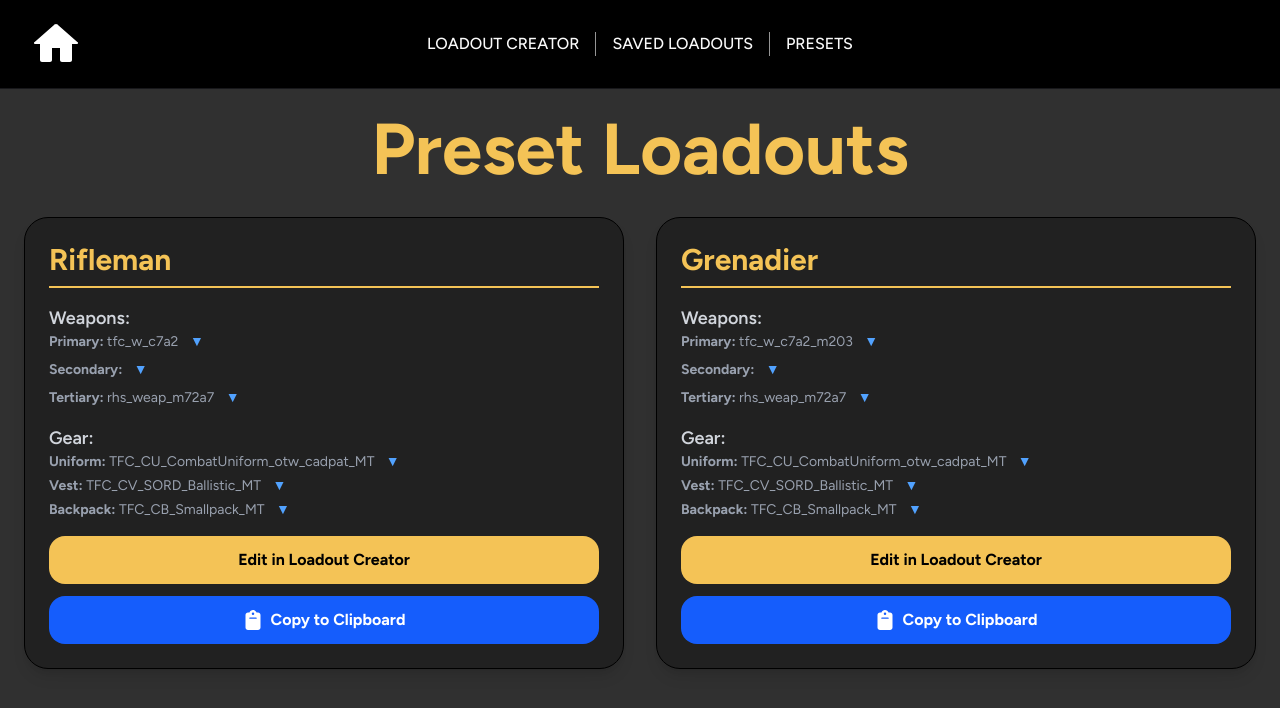
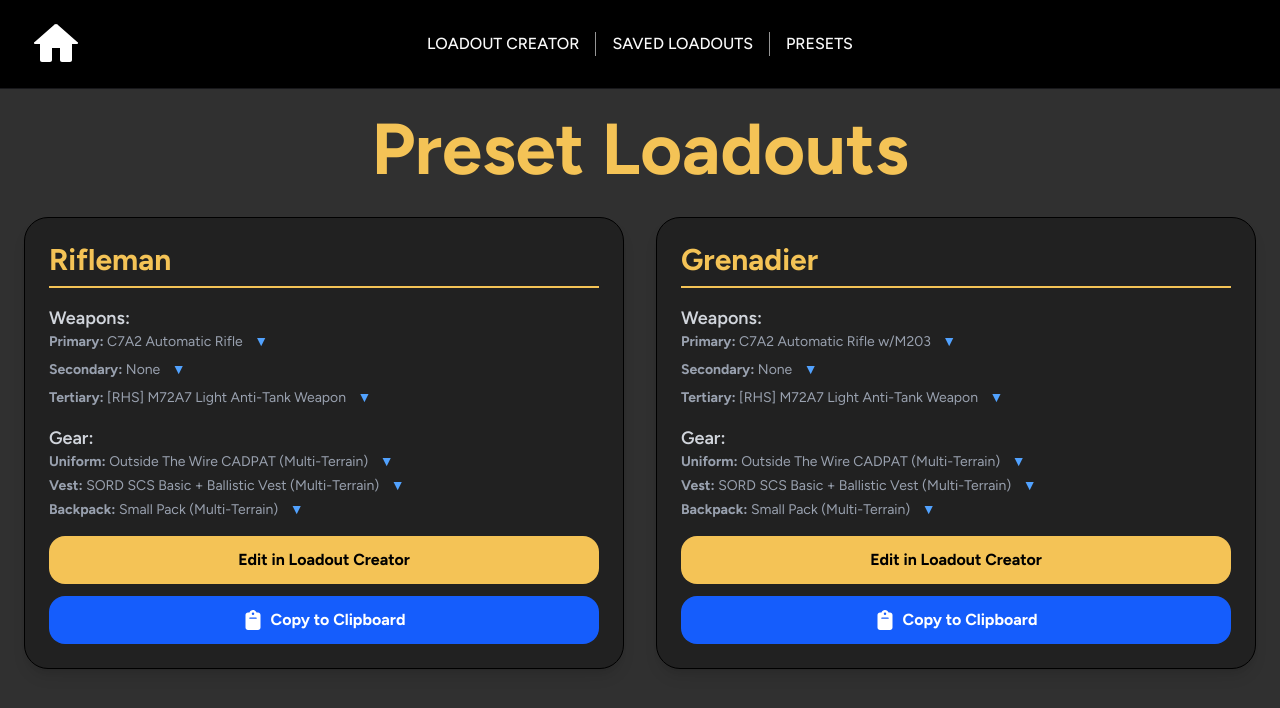
Before and after one commit to B-Fanjoy/7CMBG-LoadoutCreator, a Vue app: page /presets in a window 1280 px wide. Shown: the top 708 px of the page. Built offline with nearby package versions, Linux system fonts and the light colour scheme; a web font is replaced by a local one.

Commit message:
made actual names work on presets and fixed some item ids

```diff
--- a/src/data/items.json
+++ b/src/data/items.json
@@ -183,7 +183,7 @@
               { "id": "ACE_Chemlight_HiGreen", "name": "Chemlight (Hi Green)", "weight": 0.20 },
               { "id": "ACE_Chemlight_HiRed", "name": "Chemlight (Hi Red)", "weight": 0.20 },
               { "id": "ACE_Chemlight_HiYellow", "name": "Chemlight (Hi Yellow)", "weight": 0.20 },
-              { "id": "ACE_EarPlugs", "name": "Chemlight (IR)", "weight": 0.20 }
+              { "id": "ACE_Chemlight_IR", "name": "Chemlight (IR)", "weight": 0.20 }
             ]
           }
         ]
--- a/src/views/PresetsView.vue
+++ b/src/views/PresetsView.vue
@@ -18,29 +18,29 @@
           <h3 class="text-lg font-semibold text-gray-300">Weapons:</h3>
           <ul class="text-gray-400 text-sm space-y-2">
             <li>
-              <strong>Primary:</strong> {{ preset.loadout[0][0][0] }}
+              <strong>Primary:</strong> {{ findItemName(preset.loadout[0][0][0]) }}
               <button @click="toggleSection('primary', preset.name)" class="text-blue-400 ml-2">▼</button>
               <ul v-if="expandedSections[preset.name]?.primary" class="ml-4 mt-2 text-gray-500">
                 <li v-for="(attachment, index) in formatAttachments(preset.loadout[0][0])" :key="index">
-                  • {{ attachment || "None" }}
+                  • {{ findItemName(attachment) || "None" }}
                 </li>
               </ul>
             </li>
             <li>
-              <strong>Secondary:</strong> {{ preset.loadout[0][1][0] }}
+              <strong>Secondary:</strong> {{ findItemName(preset.loadout[0][1][0]) }}
               <button @click="toggleSection('secondary', preset.name)" class="text-blue-400 ml-2">▼</button>
               <ul v-if="expandedSections[preset.name]?.secondary" class="ml-4 mt-2 text-gray-500">
                 <li v-for="(attachment, index) in formatAttachments(preset.loadout[0][1])" :key="index">
-                  • {{ attachment || "None" }}
+                  • {{ findItemName(attachment) || "None" }}
                 </li>
               </ul>
             </li>
             <li>
-              <strong>Tertiary:</strong> {{ preset.loadout[0][2][0] }}
+              <strong>Tertiary:</strong> {{ findItemName(preset.loadout[0][2][0]) }}
               <button @click="toggleSection('tertiary', preset.name)" class="text-blue-400 ml-2">▼</button>
               <ul v-if="expandedSections[preset.name]?.tertiary" class="ml-4 mt-2 text-gray-500">
                 <li v-for="(attachment, index) in formatAttachments(preset.loadout[0][2])" :key="index">
-                  • {{ attachment || "None" }}
+                  • {{ findItemName(attachment) || "None" }}
                 </li>
               </ul>
             </li>
@@ -52,29 +52,29 @@
           <h3 class="text-lg font-semibold text-gray-300">Gear:</h3>
           <ul class="text-gray-400 text-sm space-y-1">
             <li>
-              <strong>Uniform:</strong> {{ preset.loadout[0][3][0] }}
+              <strong>Uniform:</strong> {{ findItemName(preset.loadout[0][3][0]) }}
               <button @click="toggleSection('uniform', preset.name)" class="text-blue-400 ml-2">▼</button>
               <ul v-if="expandedSections[preset.name]?.uniform" class="ml-4 mt-2 text-gray-500">
                 <li v-for="(item, index) in preset.loadout[0][3][1]" :key="index">
-                  • {{ item[0] }} x{{ item[1] }}
+                  • {{ findItemName(item[0]) }} x{{ item[1] }}
                 </li>
               </ul>
             </li>
             <li>
-              <strong>Vest:</strong> {{ preset.loadout[0][4][0] }}
+              <strong>Vest:</strong> {{ findItemName(preset.loadout[0][4][0]) }}
               <button @click="toggleSection('vest', preset.name)" class="text-blue-400 ml-2">▼</button>
               <ul v-if="expandedSections[preset.name]?.vest" class="ml-4 mt-2 text-gray-500">
                 <li v-for="(item, index) in preset.loadout[0][4][1]" :key="index">
-                  • {{ item[0] }} x{{ item[1] }}
+                  • {{ findItemName(item[0]) }} x{{ item[1] }}
                 </li>
               </ul>
             </li>
             <li>
-              <strong>Backpack:</strong> {{ preset.loadout[0][5][0] }}
+              <strong>Backpack:</strong> {{ findItemName(preset.loadout[0][5][0]) }}
               <button @click="toggleSection('backpack', preset.name)" class="text-blue-400 ml-2">▼</button>
               <ul v-if="expandedSections[preset.name]?.backpack" class="ml-4 mt-2 text-gray-500">
                 <li v-for="(item, index) in preset.loadout[0][5][1]" :key="index">
-                  • {{ item[0] }} x{{ item[1] }}
+                  • {{ findItemName(item[0]) }} x{{ item[1] }}
                 </li>
               </ul>
             </li>
@@ -116,12 +116,18 @@
 </template>
 
 <script>
+import gearData from "/src/data/gear.json";
+import weaponsData from "/src/data/weapons.json";
+import itemsData from "/src/data/items.json";
 import { useLoadoutStore } from '/src/stores/loadoutStore.js';
 
 export default {
   name: 'PresetsView',
   data() {
     return {
+      weapons: weaponsData.sections,
+      gear: gearData.sections,
+      items: itemsData.sections,
       expandedSections: {},
       presets: [
         {
@@ -152,7 +158,6 @@ export default {
                   ["ACRE_PRC343", 1],
                   ["SmokeShell", 2, 1],
                   ["rhs_mag_m67", 2, 1],
-                  ["SmokeShellGreen", 1, 1],
                   ["rhs_mag_30Rnd_556x45_Mk262_Stanag", 4, 30]
                 ]
               ], // Vest
@@ -236,6 +241,42 @@ export default {
     };
   },
   methods: {
+    findItemName(id) {
+      if (!id) return "None";
+
+      // Search Weapons
+      for (const section of this.weapons) {
+        if (section.weapons) {
+          for (const weapon of section.weapons) {
+            if (weapon.id === id) return weapon.name;
+          }
+        }
+      }
+
+      // Search Gear
+      for (const section of this.gear) {
+        if (section.options) {
+          for (const option of section.options) {
+            if (option.id === id) return option.name;
+          }
+        }
+      }
+
+      // Search Items
+      for (const section of this.items) {
+        if (section.groupings) {
+          for (const group of section.groupings) {
+            if (group.options) {
+              for (const option of group.options) {
+                if (option.id === id) return option.name;
+              }
+            }
+          }
+        }
+      }
+
+      return id;
+    },
     toggleSection(section, presetName) {
       if (!this.expandedSections[presetName]) {
         this.expandedSections[presetName] = {};
```
